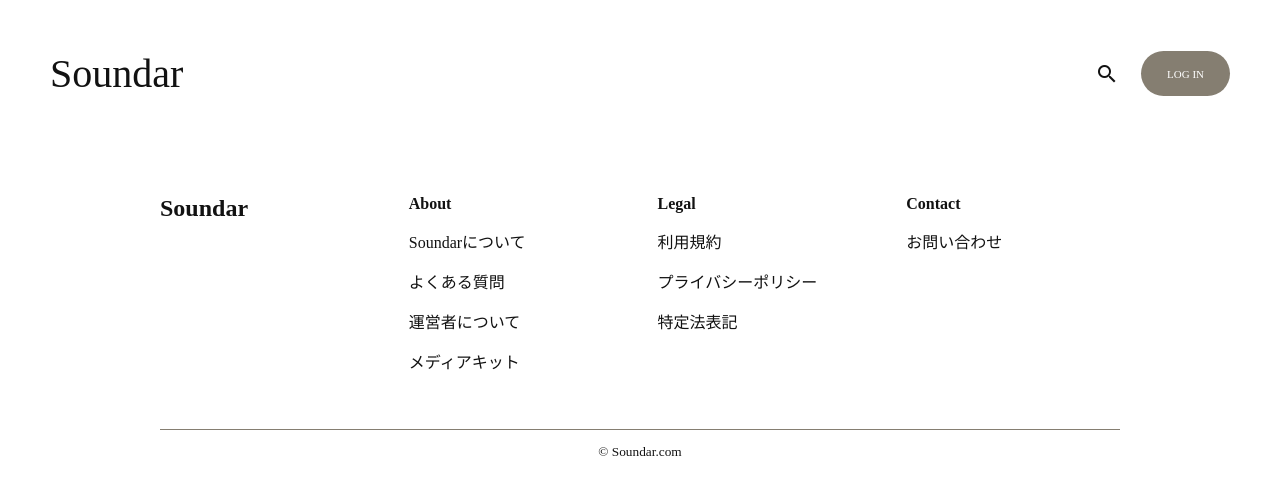
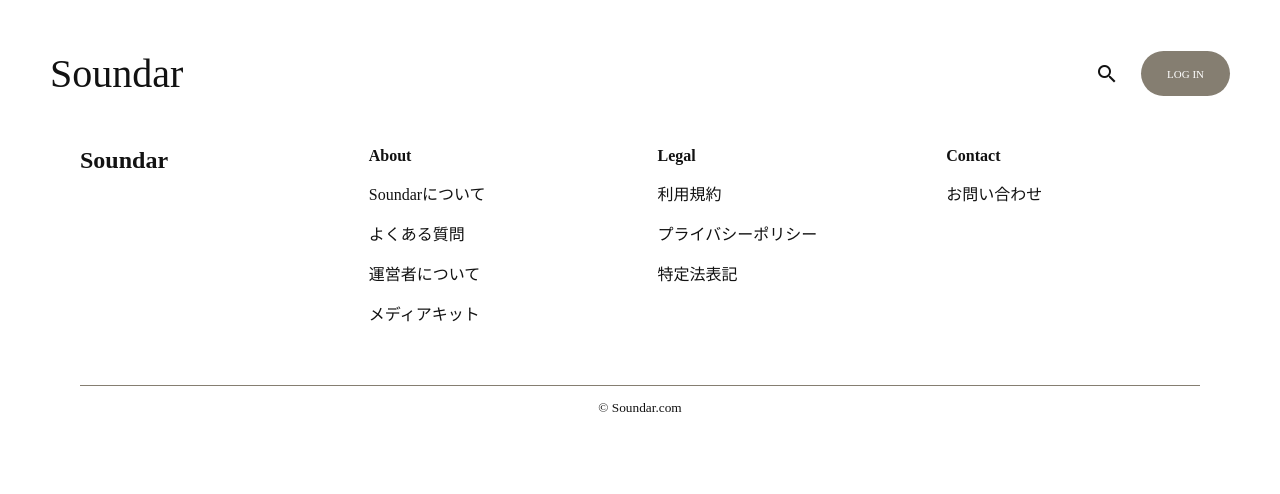
Before and after one commit to camp-team/Soundar, an Angular app: page / in a window 1280 px wide. Shown: the top 494 px of the page. Built offline with nearby package versions, Linux system fonts and the light colour scheme.

Commit message:
fix(app-component): footer code fix #34

```diff
--- a/src/app/app.component.html
+++ b/src/app/app.component.html
@@ -12,26 +12,24 @@
 
 <footer>
   <div class="footer-grid">
-    <div class="logo-column">Soundar</div>
-    <div class="about-column">
-      <h4>About</h4>
+    <div class="footer-column">Soundar</div>
+    <div>
+      <h4 class="footer-column__title">About</h4>
       <p>Soundarについて</p>
       <p>よくある質問</p>
       <p>運営者について</p>
       <p>メディアキット</p>
     </div>
-    <div class="legal-column">
-      <h4>Legal</h4>
+    <div>
+      <h4 class="footer-column__title">Legal</h4>
       <p>利用規約</p>
       <p>プライバシーポリシー</p>
       <p>特定法表記</p>
     </div>
-    <div class="contact-column">
-      <h4>Contact</h4>
+    <div>
+      <h4 class="footer-column__title">Contact</h4>
       <p>お問い合わせ</p>
     </div>
   </div>
-  <div class="a">
     <small>&copy; Soundar.com</small>
-  </div>
 </footer>
--- a/src/app/app.component.scss
+++ b/src/app/app.component.scss
@@ -1,4 +1,6 @@
-//headerに関するスタイル
+/*
+headerに関するスタイル
+*/
 header {
   display: flex;
   justify-content: space-between;
@@ -33,31 +35,35 @@
   color: #121212;
 }
 
-//footerに関するスタイル
+/*
+footerに関するスタイル
+*/
 footer {
-  margin-top: 48px;
   color: #121212;
   font-family: Skia;
 }
 .footer-grid {
-  padding: 0 160px 42px 160px;
+  width: 1120px;
+  margin: 0 auto;
   display: grid;
   grid-template-columns: repeat(4, 1fr);
   grid-auto-rows: 192px;
   column-gap: 35px;
 }
-.logo-column {
+.footer-column {
   font-size: 24px;
   font-weight: bold;
 }
 
-h4 {
+.footer-column__title {
   margin: 0;
 }
 small {
+  width: 1120px;
   display: block;
+  margin: 0 auto;
+  padding: 14px 0;
+  margin-top: 46px;
+  border-top: 1px solid #857e71;
   text-align: center;
-  padding: 14px 0;
-  margin: 0 160px;
-  border-top: 1px solid #857e71;
 }
```
